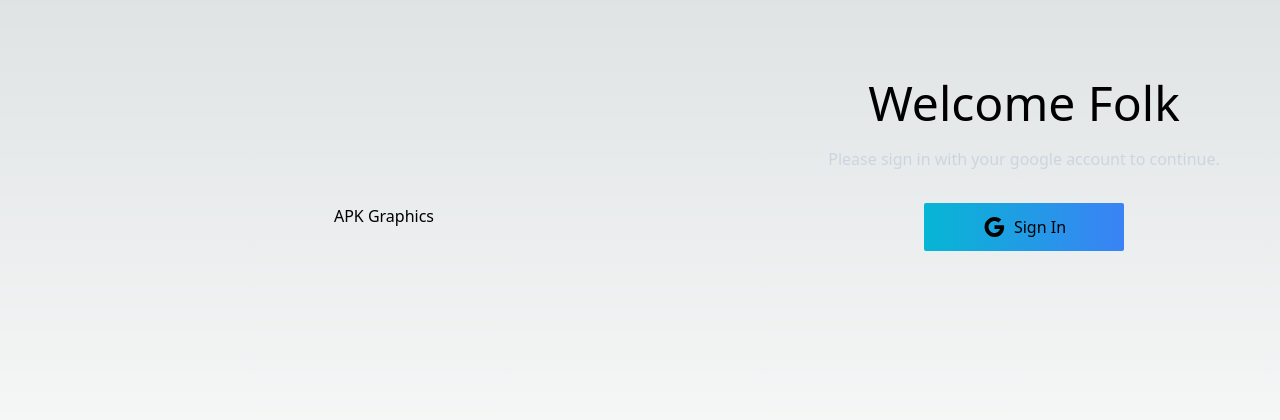
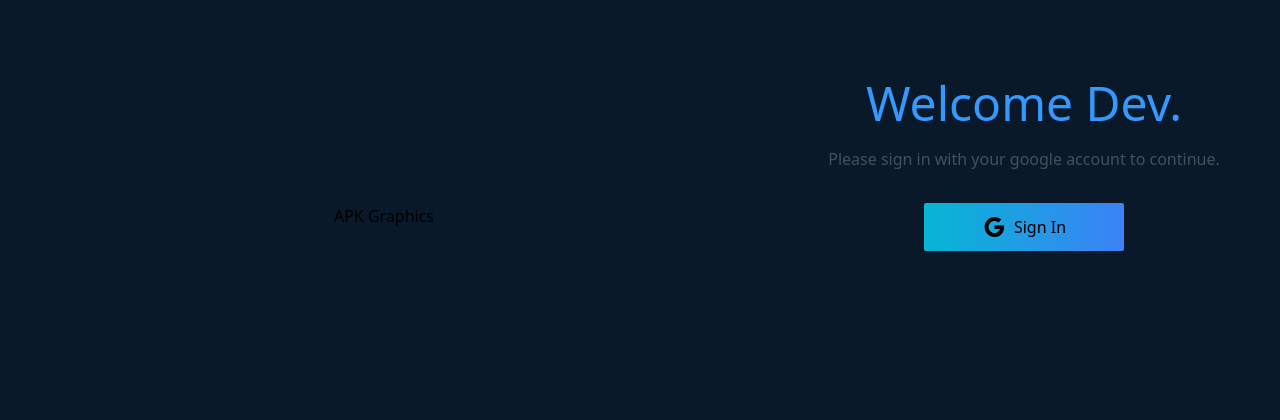
Before and after one commit to Aparoksha-IIITA/Apk-Registration, a Next.js app: page /signin in a window 1280 px wide. Shown: the part 184-604 px from the top of the page. Built offline with nearby package versions, Linux system fonts and the light colour scheme.

Commit message:
signin and register page added

```diff
--- a/src/pages/register.js
+++ b/src/pages/register.js
@@ -48,16 +48,15 @@ export default ()=>{
                 continue;
             }
         }
-        console.log(formData);
+        window.alert(formData);
         form.reset();
         // window.alert("Registered");
     }
     return (
-        <div className="h-screen flex justify-center items-center">
+        <div className="bg-[#0a1929] h-screen flex justify-center items-center">
             <div className="ml-auto md:ml-0 p-1 h-fit md:h-auto md:w-[70%] w-1/2 flex items-center justify-center flex-col">
-
                 <form id="rform" onSubmit={getData} className="mt-8 mx-5 border-[0px] border-yellow-50 grid gap-y-4 gap-x-8 items-center justify-center">
-                <div className="my-6 text-5xl font-thin col-span-2 md:col-span-1">
+                <div className="text-[#3399ff] my-6 text-5xl font-thin col-span-2 md:col-span-1">
                     Register
                 </div>
                 <div className="flex flex-col">
@@ -85,7 +84,7 @@ export default ()=>{
                 <WhiteBorderTextField required variant="outlined" />
                 </div>
                 <button type="submit"
-                className="md:mr-auto ml-auto mt-10 md:col-span-1 col-span-2 border-[.1px] w-32 h-9 hover:bg-[cyan] hover:text-[black] hover:border-0 hover:shadow-[0_0_10px_0_cyan] transition-all duration-300"
+                className="md:mr-auto ml-auto mt-10 md:col-span-1 col-span-2 border-[.1px] w-32 h-9 hover:bg-[#3399ff] hover:text-[black] hover:border-0 hover:shadow-[0_0_5px_0_cyan] transition-[backgroundColor_.5s_ease] "
                 >Register</button>
                 </form>
             </div>
--- a/src/pages/signin.js
+++ b/src/pages/signin.js
@@ -8,11 +8,11 @@ export default ()=>{
         router.push('/register');
     }
     return(
-        <div className="h-screen flex justify-center">
+        <div className="bg-[#0a1929] h-screen flex justify-center">
             <div className="w-3/5 flex items-center justify-center sm:hidden">APK Graphics</div>
             <div className="w-2/5 flex flex-col items-center justify-center sm:w-full">
-                    <div className='mt-[-50px] text-center text-5xl font-light'>Welcome Folk</div>
-                    <div className=' mt-5 text-center font-thin text-slate-300'>Please sign in with your google account to continue.</div>
+                    <div className='mt-[-50px] text-center text-5xl font-light text-[#3399ff]'>Welcome Dev.</div>
+                    <div className=' mt-5 text-center  text-[#46505A]'>Please sign in with your google account to continue.</div>
                     <div className='mt-8 h-[100px] flex flex-col items-center justify-between'>
                     {/* <AccountCircleIcon fontSize="large" className=''/> */}
                     <div className="h-12 rounded-sm w-[200px] cursor-pointer  flex items-center justify-center
```
